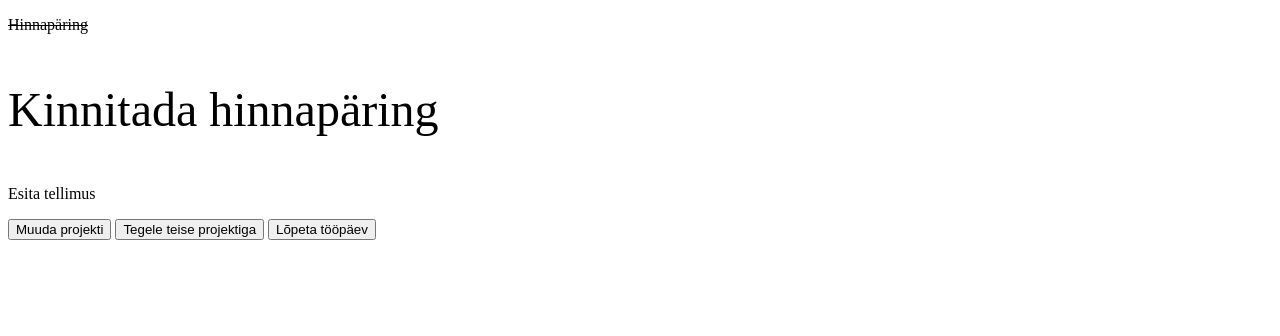
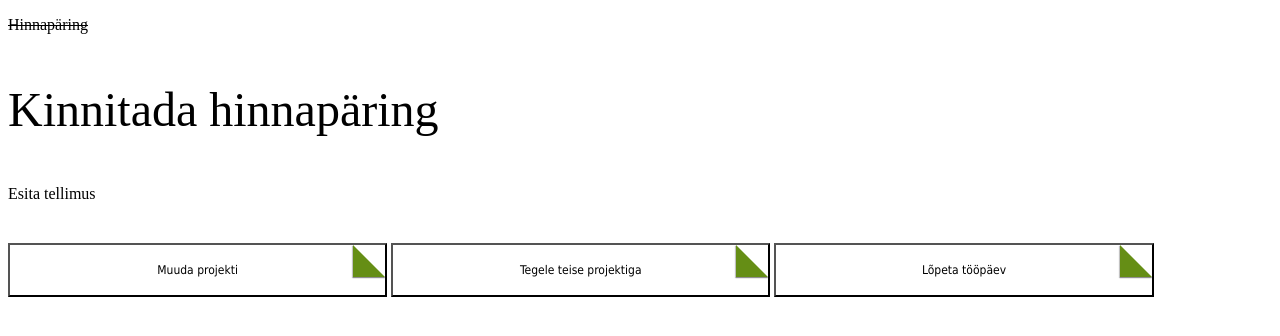
Before and after one commit to ltaimre/Projektihaldur, a PHP site: page /Misteha.php in a window 1280 px wide. Shown: the top 336 px of the page. Run offline with PHP 8.4, Linux system fonts and the light colour scheme.

Commit message:
avaleht ja nupud

```diff
--- a/Alumised nupud.html
+++ b/Alumised nupud.html
@@ -6,9 +6,9 @@
 <link rel="stylesheet" type="text/css" href="style.css">
 </head>
 <body>
-<button id=change>Muuda projekti</button>
-<button id=anotherproject>Tegele teise projektiga</button>
-<button id=enough>Lõpeta tööpäev</button>
+<button class=sheet rounded>Muuda projekti</button>
+<button class=sheet rounded>Tegele teise projektiga</button>
+<button class=sheet rounded>Lõpeta tööpäev</button>
 
 </body>
 </html>
--- a/style.css
+++ b/style.css
@@ -1,3 +1,14 @@
+/*avaleht*/
+
+#frontpicture {
+	background-image: url("frontpage.jpg");
+	color: red;
+	width: 100%;
+	max-height: 1000px;
+	min-height: 600px;
+
+}
+
 .projectsheet {
 	border: solid black;
 	border-radius: 10px;
@@ -22,3 +33,46 @@
 #doing  {
 	font-size: 300%;
 }
+
+/*http://nicolasgallagher.com/pure-css-folded-corner-effect/ */
+
+.sheet {
+  position: relative;
+  width: 30%;
+  padding: 1.5em;
+  margin: 2em auto;
+  color: black;
+  background: white;
+  overflow: hidden;
+  font-family: Tahoma;
+  font-size: 12px;
+}
+
+.sheet:before {
+  content: "";
+  position: absolute;
+  top: 0;
+  right: 0;
+  border-width: 16px;
+  border-style: solid;
+  border-color: #fff #fff #658E15 #658E15;
+  background: black;
+  -webkit-box-shadow: 0 1px 1px rgba(0,0,0,0.3), -1px 1px 1px rgba(0,0,0,0.2);
+  -moz-box-shadow: 0 1px 1px rgba(0,0,0,0.3), -1px 1px 1px rgba(0,0,0,0.2);
+  box-shadow: 0 1px 1px rgba(0,0,0,0.3), -1px 1px 1px rgba(0,0,0,0.2);
+  /* Firefox 3.0 damage limitation */
+  display: block; width: 0;
+
+}
+
+.sheet.rounded {
+  -moz-border-radius: 5px 0 5px 5px;
+  border-radius: 5px 0 5px 5px;
+}
+
+.sheet.rounded:before {
+  border-width: 8px;
+  border-color: #fff #fff transparent transparent;
+  -moz-border-radius: 0 0 0 5px;
+  border-radius: 0 0 0 5px;
+}
```
Also changed, not shown: Avaleht.html (added, +17 -0 lines), kellaskript.js (added, +45 -0 lines), script.js (+16 -43 lines), 3 other files.
